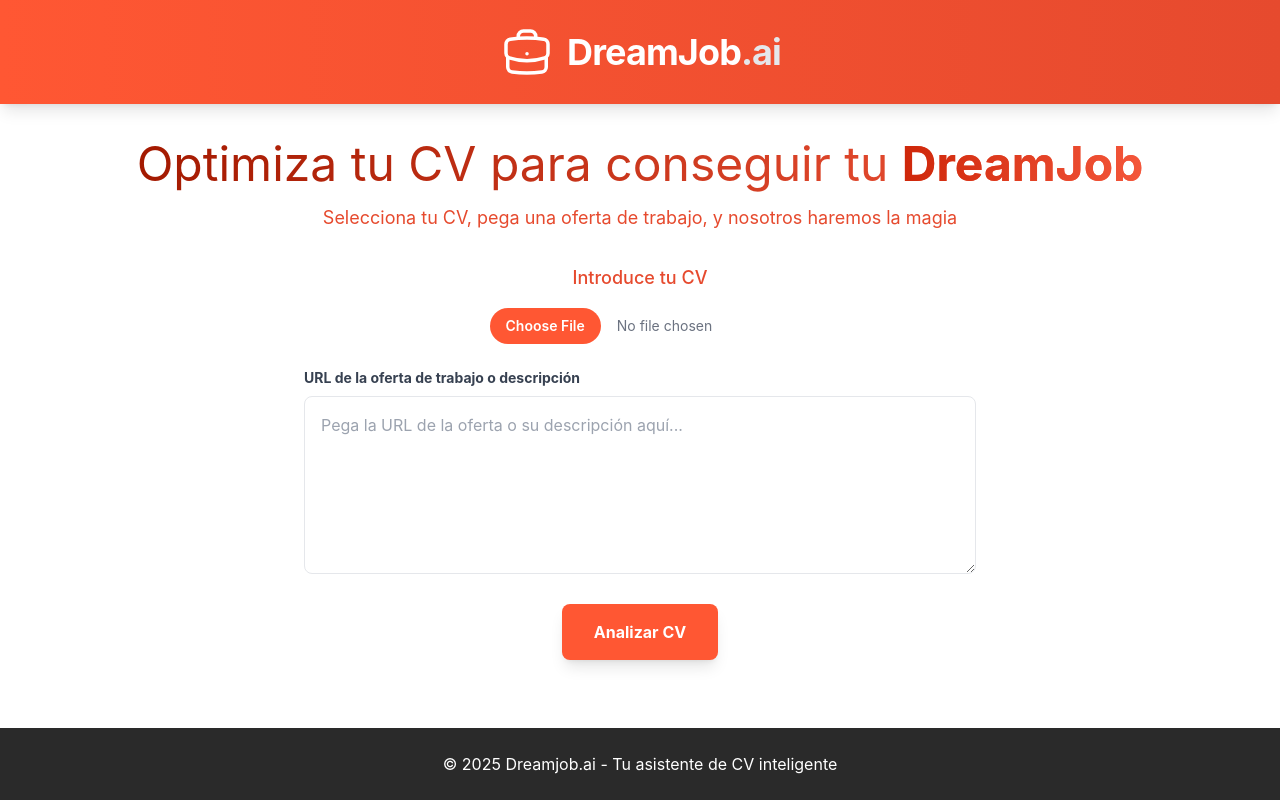
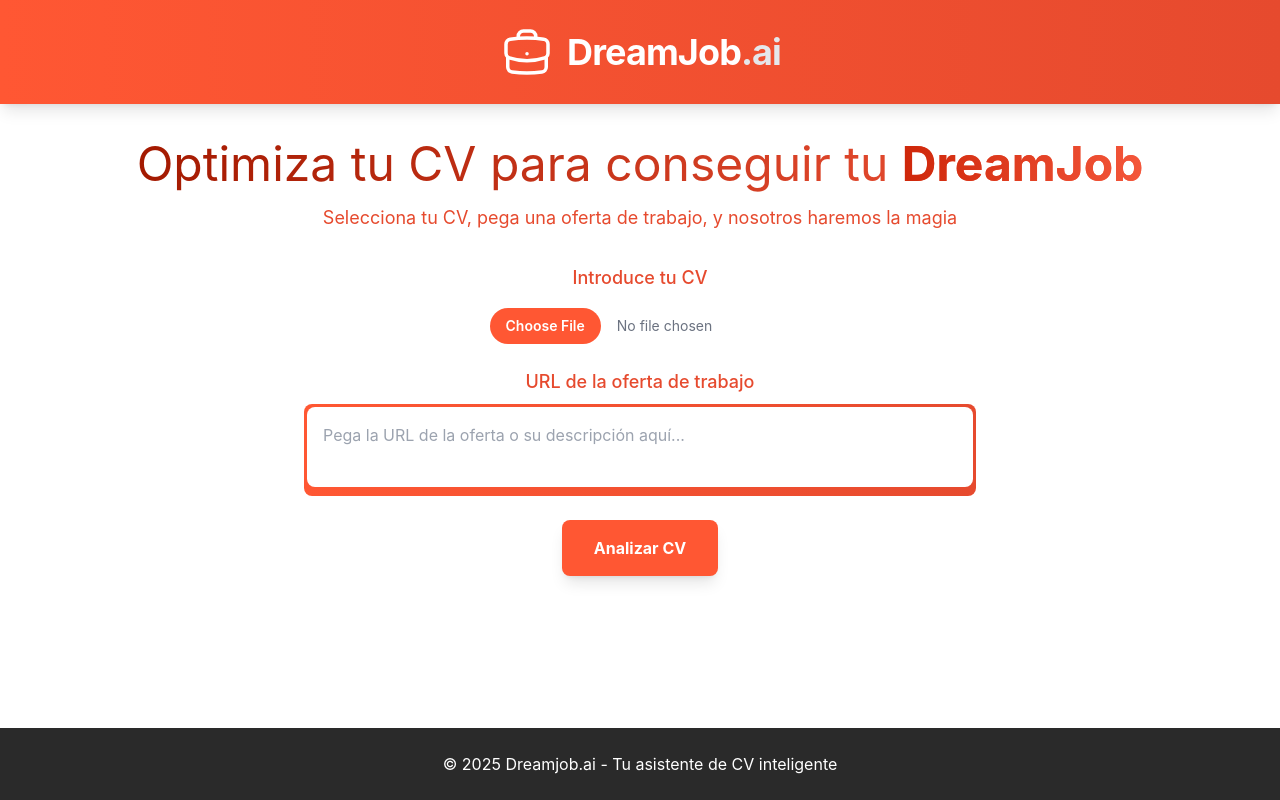
Before and after one commit to alvarodelacruz/dreamjob-ai-resume-analyzer, a Next.js app: page / in a window 1280 px wide. Built offline with nearby package versions, Linux system fonts and the light colour scheme.

Commit message:
job url input section

```diff
--- a/components/JobURLInput.tsx
+++ b/components/JobURLInput.tsx
@@ -6,17 +6,19 @@
   const [jobUrl, setJobUrl] = useState<string>('');
 
   return (
-    <div className="w-full max-w-2xl mb-6">
-      <label className="block text-gray-700 text-sm font-bold mb-2">
-        URL de la oferta de trabajo o descripción
+    <div className="w-full max-w-2xl mb-6 flex flex-col items-center">
+      <label className="block text-[#E64A2E] text-lg font-medium mb-2">
+        URL de la oferta de trabajo
       </label>
-      <textarea
-        className="w-full p-4 border rounded-lg focus:outline-none focus:ring-2 focus:ring-blue-500"
-        rows={6}
-        value={jobUrl}
-        onChange={(e) => setJobUrl(e.target.value)}
-        placeholder="Pega la URL de la oferta o su descripción aquí..."
-      />
+      <div className="w-full p-[3px] rounded-lg bg-gradient-to-r from-[#FF5733] to-[#E64A2E]">
+        <textarea
+          className="w-full p-4 rounded-lg bg-white focus:outline-none resize-none"
+          rows={2}
+          value={jobUrl}
+          onChange={(e) => setJobUrl(e.target.value)}
+          placeholder="Pega la URL de la oferta o su descripción aquí..."
+        />
+      </div>
     </div>
   );
 };
```
